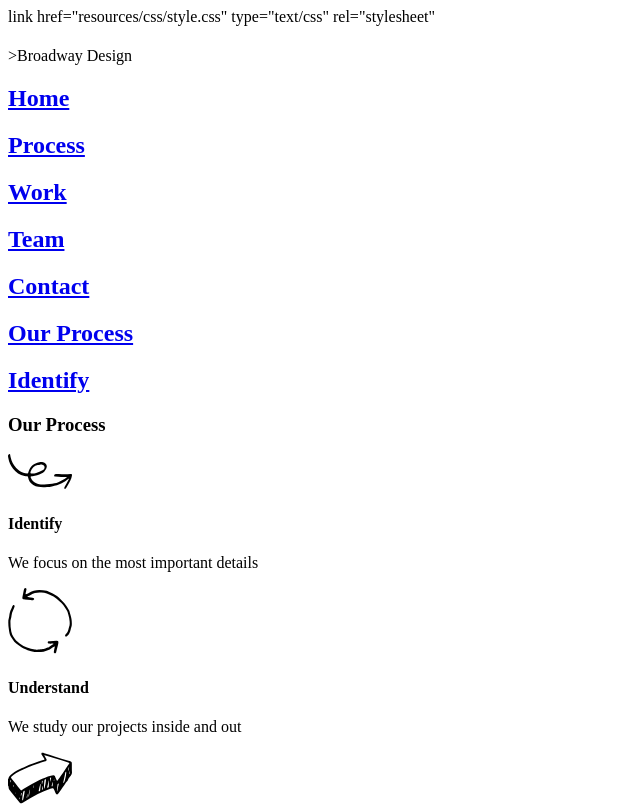
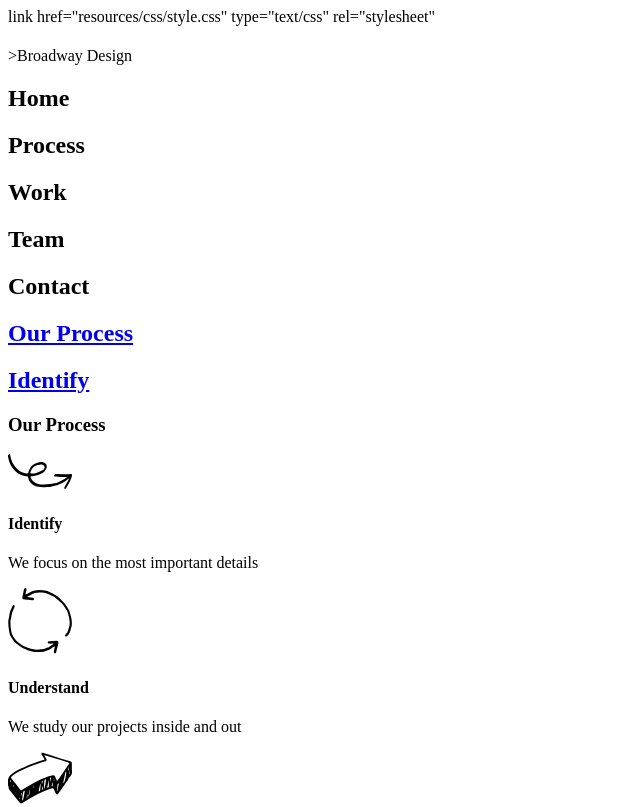
Before and after one commit to frank-panza/Broadway, a plain HTML site: page index.html in a window 1280 px wide. Shown: the top 807 px of the page, without its empty margins (0-640 px from the left). Drawn offline with Linux system fonts and the light colour scheme.

Commit message:
debugged index.html

```diff
--- a/index.html
+++ b/index.html
@@ -7,11 +7,11 @@
   <body>
     <div id="Header">
       <h1 class="Header"></h2>>Broadway Design</h1>
-      <h2 class="Header"><a href="Home">Home</a></h2>
-      <h2 class="Header"><a href="Process">Process</a></h2>
-      <h2 class="Header"><a href="Work">Work</a></h2>
-      <h2 class="Header"><a href="Team">Team</a></h2>
-      <h2 class="Header"><a href="Contact">Contact</a></h2>
+      <h2 class="Header">Home</h2>
+      <h2 class="Header">Process</h2>
+      <h2 class="Header">Work</a></h2>
+      <h2 class="Header">Team</a></h2>
+      <h2 class="Header">Contact</a></h2>
     </div>
     <h2><a href="Our Process">Our Process</a></h2>
     <h2><a href="Identify">Identify</a></h2>
```
